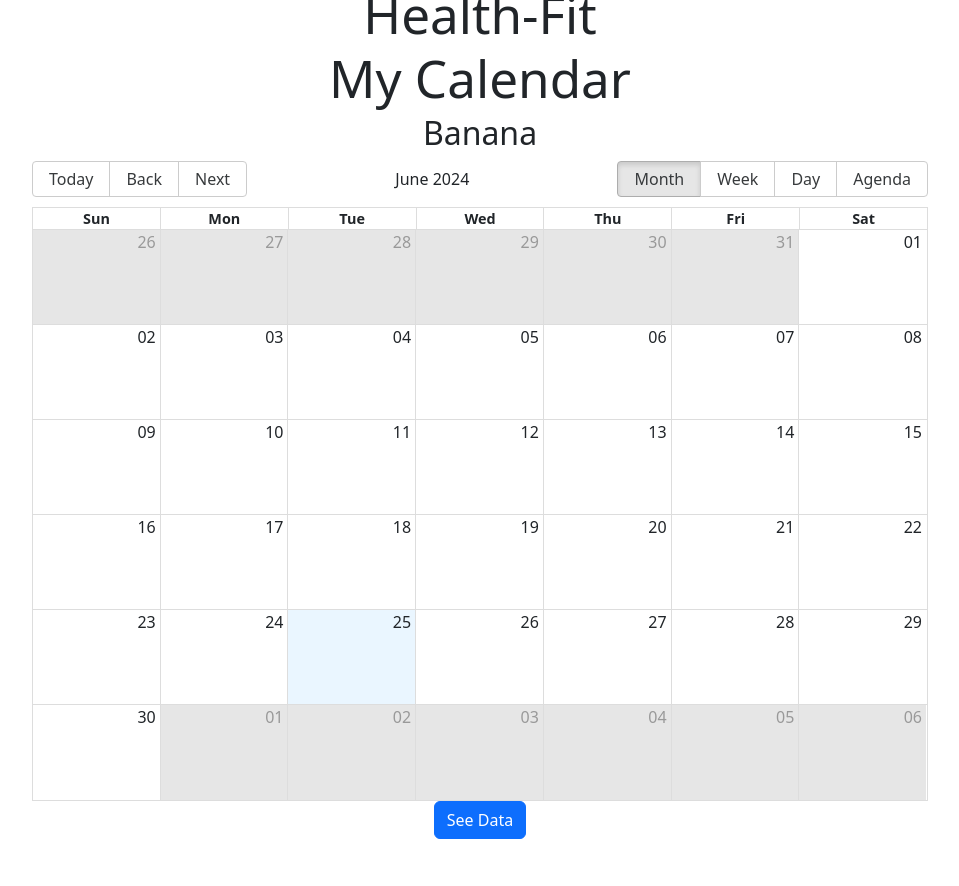
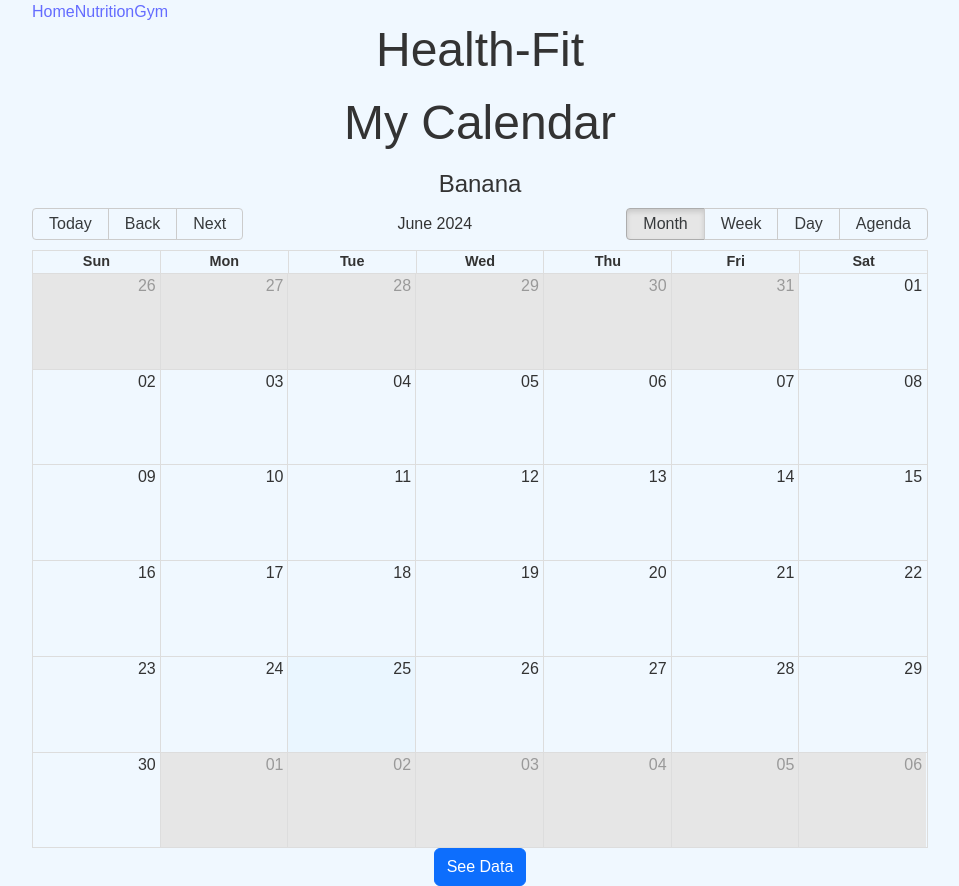
Before and after one commit to MyCloudAtl/Health-Fit, a React (Vite) app in the folder Health-Fit/: page / in a window 1280 px wide. Shown: the whole page, without its empty margins (160-1119 px from the left). Before the commit the page ends 839 px from the top, so only its background shows below. Built offline with nearby package versions, Linux system fonts and the light colour scheme; no server answers.

Commit message:
updted css testing things out please ignore any changes just merging to update my code

```diff
--- a/Health-Fit/package.json
+++ b/Health-Fit/package.json
@@ -17,8 +17,10 @@
     "cors": "^2.8.5",
     "date-fns": "^3.6.0",
     "express": "^4.19.2",
+    "express-session": "^1.18.0",
     "mongoose": "^8.4.3",
     "morgan": "^1.10.0",
+    "passport-local": "^1.0.0",
     "react": "^18.3.1",
     "react-big-calendar": "^1.13.0",
     "react-bootstrap": "^2.10.3",
--- a/Health-Fit/src/App.css
+++ b/Health-Fit/src/App.css
@@ -1,11 +1,10 @@
-body {
+/*body {
     margin: 0;
     font-family: Arial, sans-serif;
     display: flex;
     justify-content: center;
     align-items: center;
-    height: 100vh;
-    background-color: #f0f8ff; /* Light blue background */
+    background-color: #f0f8ff;
 }
 
 .home {
@@ -109,3 +108,5 @@ form button:hover {
     border: 1px solid #ddd;
     border-radius: 5px;
 }
+
+*/
--- a/Health-Fit/src/index.css
+++ b/Health-Fit/src/index.css
@@ -1,4 +1,4 @@
-:root {
+/* :root {
   font-family: Inter, system-ui, Avenir, Helvetica, Arial, sans-serif;
   line-height: 1.5;
   font-weight: 400;
@@ -66,4 +66,181 @@ button:focus-visible {
   button {
     background-color: #f9f9f9;
   }
+} */
+
+
+
+
+
+/* Root Variables and Global Settings */
+:root {
+  font-family: Inter, system-ui, Avenir, Helvetica, Arial, sans-serif;
+  line-height: 1.5;
+  font-weight: 400;
+
+  color-scheme: light dark;
+  color: rgba(255, 255, 255, 0.87);
+  background-color: #242424;
+
+  font-synthesis: none;
+  text-rendering: optimizeLegibility;
+  -webkit-font-smoothing: antialiased;
+  -moz-osx-font-smoothing: grayscale;
 }
+
+body {
+  margin: 0;
+  display: flex;
+  justify-content: center;
+  align-items: center;
+  min-width: 320px;
+  min-height: 100vh;
+  font-family: Arial, sans-serif;
+  background-color: #f0f8ff; /* Light blue background */
+  color: #333;
+}
+
+/* Headings */
+h1 {
+  font-size: 3em;
+  margin-bottom: 20px;
+  line-height: 1.1;
+  color: #333;
+}
+
+h2 {
+  font-size: 1.5em;
+  color: #333;
+  margin-bottom: 10px;
+}
+
+/* Links */
+a {
+  font-weight: 500;
+  color: #646cff;
+  text-decoration: inherit;
+  transition: color 0.3s ease;
+}
+a:hover {
+  color: #535bf2;
+}
+
+.nav a {
+  text-decoration: none;
+  padding: 10px 20px;
+  color: white;
+  background-color: #007bff;
+  border-radius: 5px;
+  transition: background-color 0.3s ease;
+}
+.nav a:hover {
+  background-color: #0056b3;
+}
+
+/* Buttons */
+button {
+  border-radius: 8px;
+  border: 1px solid transparent;
+  padding: 0.6em 1.2em;
+  font-size: 1em;
+  font-weight: 500;
+  font-family: inherit;
+  background-color: #1a1a1a;
+  cursor: pointer;
+  transition: border-color 0.25s, background-color 0.3s ease;
+}
+button:hover {
+  border-color: #646cff;
+}
+button:focus,
+button:focus-visible {
+  outline: 4px auto -webkit-focus-ring-color;
+}
+
+/* Form Styles */
+form {
+  max-width: 500px;
+  margin: 0 auto;
+  padding: 20px;
+  background-color: #fff;
+  border: 1px solid #ddd;
+  border-radius: 10px;
+}
+form input {
+  width: 100%;
+  padding: 10px;
+  margin: 5px 0 15px;
+  border: 1px solid #ddd;
+  border-radius: 5px;
+}
+form button {
+  width: 100%;
+  padding: 10px;
+  color: white;
+  background-color: #28a745;
+  border: none;
+  border-radius: 5px;
+  cursor: pointer;
+}
+form button:hover {
+  background-color: #218838;
+}
+
+/* Date Picker */
+.react-datepicker-wrapper {
+  width: 100%;
+}
+.react-datepicker__input-container input {
+  width: 100%;
+  padding: 10px;
+  margin: 5px 0 15px;
+  border: 1px solid #ddd;
+  border-radius: 5px;
+}
+
+/* Layout and Centering */
+.home {
+  text-align: center;
+}
+
+.nav {
+  display: flex;
+  justify-content: center;
+  gap: 20px;
+  margin-top: 20px;
+}
+
+.Calendar {
+  display: flex;
+  flex-direction: column;
+  align-items: center;
+  margin-top: 20px;
+}
+
+.nutrition-card {
+  padding: 10px;
+  border: 1px solid #ddd;
+  border-radius: 5px;
+  margin: 10px 0;
+  background-color: #fff;
+  width: 80%;
+  cursor: pointer;
+  transition: transform 0.2s ease;
+}
+.nutrition-card:hover {
+  transform: scale(1.05);
+}
+
+/* Media Queries */
+@media (prefers-color-scheme: light) {
+  :root {
+      color: #213547;
+      background-color: #ffffff;
+  }
+  a:hover {
+      color: #747bff;
+  }
+  button {
+      background-color: #f9f9f9;
+  }
+}
```
Also changed, not shown: 1 other file (tests, documents, lock files or other folders).
